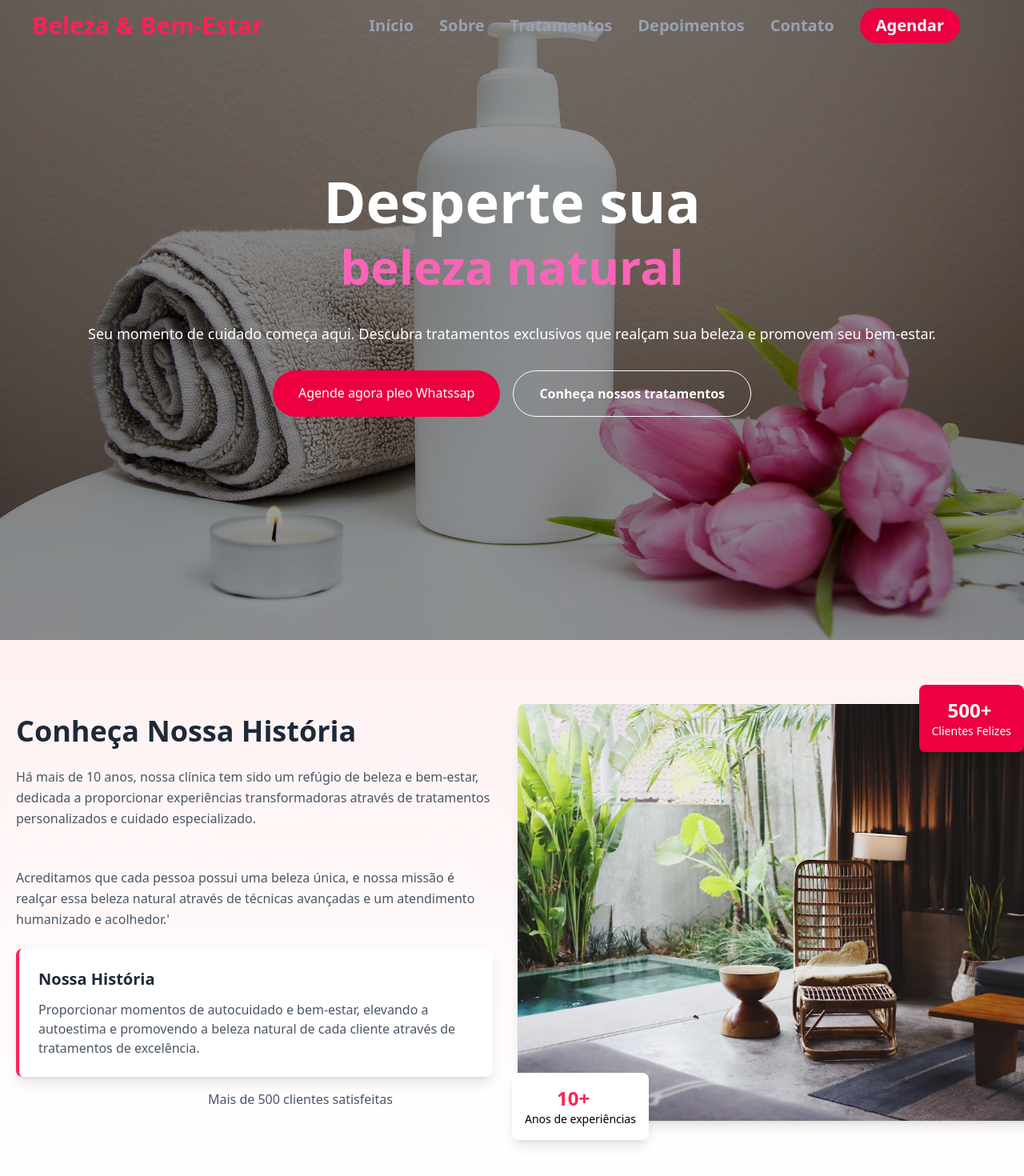
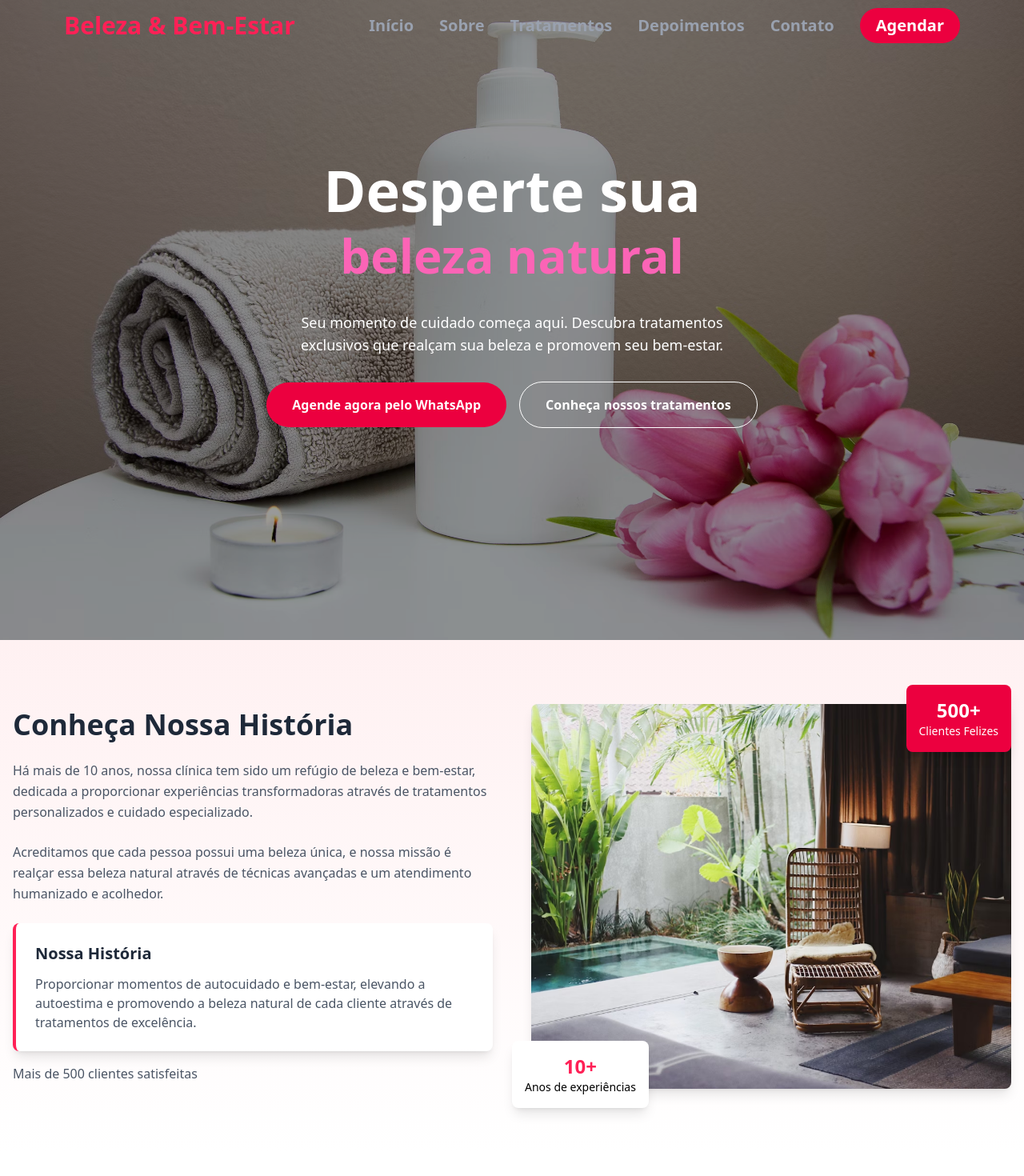
Before and after one commit to Soareslili/Beleza-Bem-Estar, a React (Vite) app: page / in a window 1280 px wide. Shown: the top 1470 px of the page at 80% size. Built offline with nearby package versions, Linux system fonts and the light colour scheme.

Commit message:
Atualizando Header e About, criando o Contact com informações do spa, com dias e horário, com botões de agendamentos e desconto

```diff
--- a/src/App.jsx
+++ b/src/App.jsx
@@ -2,6 +2,7 @@ import { About } from "./components/About"
 import { Hero } from "./components/hero"
 import { Treatment } from "./components/treatment"
 import {Testimony} from "./components/Testimony"
+import { Contact } from "./components/Contact"
 
 
 function App() {
@@ -13,6 +14,7 @@ function App() {
     <About/>
     <Treatment/>
     <Testimony/>
+    <Contact/>
     </>
   )
 }
--- a/src/components/About.jsx
+++ b/src/components/About.jsx
@@ -1,34 +1,42 @@
 import BemEstar from '../assets/spa.avif'
-
 
 export function About() {
     return (
         <section className='py-20 to-white from-rose-50 bg-gradient-to-b'>
-            <div className='grid md:grid-cols-2 gap-12 items-center'>
-                <div className='flex flex-col ml-5'>
-                    <h2 className='text-3xl md:text-4xl font-playfair font-bold text-gray-800 mb-6'>Conheça Nossa História</h2>
-                    <p className='text-gray-600 mb-6 leading-relaxed'>Há mais de 10 anos, nossa clínica tem sido um refúgio de beleza e bem-estar, dedicada a proporcionar experiências transformadoras através de tratamentos personalizados e cuidado especializado.</p>
-                    <br />
-                    <p className='text-gray-600 mb-6 leading-relaxed'>Acreditamos que cada pessoa possui uma beleza única, e nossa missão é realçar essa beleza natural através de técnicas avançadas e um atendimento humanizado e acolhedor.'</p>
+            <div className='grid md:grid-cols-2 gap-12 items-center px-4'>
+                <div className='flex flex-col'>
+                    <h2 className='text-3xl md:text-4xl font-playfair font-bold text-gray-800 mb-6'>
+                        Conheça Nossa História
+                    </h2>
+                    <p className='text-gray-600 mb-6 leading-relaxed'>
+                        Há mais de 10 anos, nossa clínica tem sido um refúgio de beleza e bem-estar, dedicada a proporcionar experiências transformadoras através de tratamentos personalizados e cuidado especializado.
+                    </p>
+                    <p className='text-gray-600 mb-6 leading-relaxed'>
+                        Acreditamos que cada pessoa possui uma beleza única, e nossa missão é realçar essa beleza natural através de técnicas avançadas e um atendimento humanizado e acolhedor.
+                    </p>
                     <div className='bg-white p-6 rounded-lg shadow-lg border-l-4 border-rose-500'>
                         <h3 className='font-playfair font-bold text-xl text-gray-800 mb-3'>Nossa História</h3>
-                        <p className='text-gray-600'>Proporcionar momentos de autocuidado e bem-estar, elevando a autoestima e promovendo a beleza natural de cada cliente através de tratamentos de excelência.</p>
+                        <p className='text-gray-600'>
+                            Proporcionar momentos de autocuidado e bem-estar, elevando a autoestima e promovendo a beleza natural de cada cliente através de tratamentos de excelência.
+                        </p>
                     </div>
-                    <p className='text-gray-600 mt-4 ml-60'>Mais de 500 clientes satisfeitas</p>
+                    <p className='text-gray-600 mt-4 text-right md:text-left text-sm md:text-base'>
+                        Mais de 500 clientes satisfeitas
+                    </p>
                 </div>
-                <div className="relative flex justify-center">
-                    <div className='absolute -top-6 -right-0 bg-rose-600 text-white p-4 rounded-lg shadow-lg'>
-                        <p className='text-2xl font-bold ml-5'>500+ </p>
-                        <p className='text-sm'>Clientes Felizes</p>
+                <div className="relative flex justify-center mt-10 md:mt-0">
+                    <div className='absolute -top-6 right-4 md:right-0 bg-rose-600 text-white p-4 rounded-lg shadow-lg'>
+                        <p className='text-2xl font-bold text-center'>500+</p>
+                        <p className='text-sm text-center'>Clientes Felizes</p>
                     </div>
                     <img
-                        className=' max-w-[650px] rounded-lg shadow-lg'
+                        className='w-full max-w-[400px] md:max-w-[650px] rounded-lg shadow-lg object-cover'
                         src={BemEstar}
                         alt='sala-para-spa'
                     />
-                    <div className='absolute -bottom-6 -left-6 bg-white p-4 rounded-lg shadow-lg'>
-                        <p className=' text-rose-500 text-2xl font-bold ml-10'>10+</p>
-                        <p className='text-sm'>Anos de experiências</p>
+                    <div className='absolute -bottom-6 left-4 md:-left-6 bg-white p-4 rounded-lg shadow-lg'>
+                        <p className='text-rose-500 text-2xl font-bold text-center'>10+</p>
+                        <p className='text-sm text-center'>Anos de experiências</p>
                     </div>
                 </div>
             </div>
--- /dev/null
+++ b/src/components/Contact.jsx
@@ -0,0 +1,95 @@
+export function Contact() {
+    return (
+        <section className="py-20 bg-white">
+            <div className="text-center mb-16">
+                <h2 className="text-3xl md:text-4xl font-playfair font-bold text-gray-800 mb-4">Entre em Contato</h2>
+                <p className="text-gray-600 max-w-2xl mx-auto text-lg">
+                    Tire suas dúvidas ou agende um horário! Estamos aqui para cuidar de você.
+                </p>
+            </div>
+            <div>
+                <div className="grid gap-12 lg:grid-cols-2 px-4 max-w-5xl mx-auto">
+
+                     <div className=" h-[500px] bg-gradient-to-br from-rose-50 to-rose-100 p-8 rounded-2xl flex flex-col justify-between">
+                        <div>
+                            <h3 className="text-2xl font-playfair font-bold text-gray-800 mb-6">Informações de Contato</h3>
+                            <div className="flex items-center gap-4 mb-6">
+                                <div className="w-12 h-12 bg-rose-600 rounded-full flex items-center justify-center"></div>
+                                <div className="flex flex-col">
+                                    <h5 className="font-semibold text-gray-800">Telefone</h5>
+                                    <p className="text-gray-600">(11) 99999-9999</p>
+                                </div>
+                            </div>
+                            <div className="flex items-center gap-4 mb-6">
+                                <div className="w-12 h-12 bg-rose-600 rounded-full flex items-center justify-center"></div>
+                                <div className="flex flex-col">
+                                    <h5 className="font-semibold text-gray-800">Endereço</h5>
+                                    <p className="text-gray-600">
+                                        Rua das Flores, 123 - Centro <br />
+                                        São Paulo, SP - CEP:01234-567
+                                    </p>
+                                </div>
+                            </div>
+                            <div className="flex items-center gap-4 mb-6">
+                                <div className="w-12 h-12 bg-rose-600 rounded-full flex items-center justify-center"></div>
+                                <div className="flex flex-col">
+                                    <h5 className="font-semibold text-gray-800">Horário de Funcionamento</h5>
+                                    <p className="text-gray-600">Segunda a Sexta: 9h às 18h</p>
+                                    <p className="text-gray-600">Sábado: 9h às 16h</p>
+                                    <p className="text-gray-600">Domingos Fechados</p>
+                                </div>
+                            </div>
+                        </div>
+                        <a
+                            href=""
+                            className="mt-6 block bg-rose-600 text-white py-4 px-6 rounded-xl hover:bg-rose-700 transition-all duration-300 shadow-lg text-center transform hover:scale-105 hover:translate-z-0"
+                            style={{ willChange: 'transform' }}
+                        >
+                            Conversar no WhatsApp
+                        </a>
+                    </div>
+                    {/* Perguntas Frequentes */}
+                    <div className="flex flex-col bg-white w-full max-w-lg mx-auto">
+                        <h3 className="text-2xl font-playfair font-bold text-gray-800 mb-6">Perguntas Frequentes</h3>
+                        <div className="bg-gray-50 rounded-lg p-6 hover:bg-gray-100 transition-colors mb-4">
+                            <h4 className="font-semibold text-gray-800 mb-3">Como posso agendar um horário?</h4>
+                            <p className="text-gray-600 leading-relaxed">
+                                Você pode agendar através de nosso WhatsApp clicando no botão 'Agendar' ou nos ligando diretamente.
+                            </p>
+                        </div>
+                        <div className="bg-gray-50 rounded-lg p-6 hover:bg-gray-100 transition-colors mb-4">
+                            <h4 className="font-semibold text-gray-800 mb-3">Preciso de algum preparo antes dos tratamentos?</h4>
+                            <p className="text-gray-600 leading-relaxed">
+                                Dependendo do tratamento, pode haver orientações específicas. Nossa equipe te informará sobre todos os detalhes no agendamento.
+                            </p>
+                        </div>
+                        <div className="bg-gray-50 rounded-lg p-6 hover:bg-gray-100 transition-colors mb-4">
+                            <h4 className="font-semibold text-gray-800 mb-3">Vocês trabalham com que horários?</h4>
+                            <p className="text-gray-600 leading-relaxed">
+                                Funcionamento de segunda a sexta das 9h às 18h, sábados das 9h às 16h. Domingos fechados.
+                            </p>
+                        </div>
+                        <div className="bg-gray-50 rounded-lg p-6 hover:bg-gray-100 transition-colors mb-4">
+                            <h4 className="font-semibold text-gray-800 mb-3">Os tratamentos são seguros?</h4>
+                            <p className="text-gray-600 leading-relaxed">
+                                Sim! Todos os nossos tratamentos são realizados por profissionais qualificados e utilizamos produtos de alta qualidade.
+                            </p>
+                        </div>
+                        <div className="mt-8 p-6 bg-gradient-to-r from-rose-600 to-rose-700 rounded-2xl text-white">
+                            <h4 className="font-playfair font-bold text-xl mb-3">Primeira vez?</h4>
+                            <p className="mb-4 opacity-90">
+                                Ganhe 15% de desconto no seu primeiro tratamento! Entre em contato e agende sua avaliação gratuita.
+                            </p>
+                            <a
+                                href=""
+                                className="bg-white text-rose-600 px-6 py-3 rounded-full font-semibold hover:bg-rose-300 transition-all duration-300 shadow-lg text-center transform hover:scale-105 hover:translate-z-0"
+                            >
+                                Quero meu desconto!
+                            </a>
+                        </div>
+                    </div>
+                </div>
+            </div>
+        </section>
+    )
+}
--- a/src/components/Hero.jsx
+++ b/src/components/Hero.jsx
@@ -23,11 +23,12 @@ export function Hero() {
                 style={{ backgroundColor: 'rgba(0,0,0,0.40)' }}
             ></div>
   <header
-                className={`fixed top-0 left-0 z-50 flex h-16 w-full items-center justify-between transition-colors duration-300
+    className={`fixed top-0 left-0 z-50 flex h-16 w-full items-center justify-center transition-colors duration-300
         ${scrolled ? 'bg-white shadow-md' : 'bg-transparent'}
     `}
 >
-                <a className="text-rose-500 font-bold text-3xl font-playfair ml-10" href="#">Beleza & Bem-Estar</a>
+    <div className="flex w-full max-w-6xl items-center justify-between px-4 mx-auto">
+        <a className=" text-rose-500 font-bold text-3xl font-playfair md:block" href="#">Beleza & Bem-Estar</a>
         <button
             className="md:hidden text-4xl text-rose-600"
             aria-label="Abrir menu"
@@ -35,8 +36,11 @@ export function Hero() {
         >
             &#9776;
         </button>
-                <nav className={`${menuOpen ? 'flex' : 'hidden'} flex flex-col items-center space-y-6 text-xl font-roboto font-semibold py-10 px-6 shadow-md mr-20 absolute top-16 left-0 w-full
-        md:flex md:static md:flex-row md:items-center md:space-y-0 md:gap-8 md:w-auto md:py-0 md:px-0 md:shadow-none md:bg-transparent`}>
+        <nav className={`
+            ${menuOpen ? 'flex bg-white' : 'hidden'}
+            flex flex-col items-center space-y-6 text-xl font-roboto font-semibold py-10 px-6 shadow-md absolute top-16 left-0 w-full
+            md:flex md:static md:flex-row md:space-y-0 md:gap-8 md:w-auto md:py-0 md:px-0 md:shadow-none md:bg-transparent
+        `}>
             <a className="text-gray-400 hover:text-pink-300 transition-colors duration-200" href="">Início</a>
             <a className="text-gray-400 hover:text-pink-300 transition-colors duration-200" href="">Sobre</a>
             <a className="text-gray-400 hover:text-pink-300 transition-colors duration-200" href="">Tratamentos</a>
@@ -44,24 +48,31 @@ export function Hero() {
             <a className="text-gray-400 hover:text-pink-300 transition-colors duration-200" href="">Contato</a>
             <a className="bg-rose-600 text-white py-2 px-5 rounded-full gap-2 hover:bg-pink-700 transition-colors duration-200" href="">Agendar</a>
         </nav>
+    </div>
 </header>
+
 
             <main className="relative z-10 flex flex-col items-center justify-center text-white text-center h-[calc(100vh-4rem)] px-4">
                 <div>
-                    <h1 className="text-4xl md:text-7xl font-bold mb-4">Desperte sua</h1>
-                    <h2 className="text-3xl text-pink-400 md:text-6xl font-semibold">beleza natural</h2>
-                    <p className='text-lg mt-10'>Seu momento de cuidado começa aqui. Descubra tratamentos exclusivos que realçam sua beleza e promovem seu bem-estar.</p>
+                    <h1 className="text-3xl sm:text-4xl md:text-7xl font-bold mb-4">Desperte sua</h1>
+                    <h2 className="text-2xl sm:text-3xl text-pink-400 md:text-6xl font-semibold">beleza natural</h2>
+                    <p className='text-base sm:text-lg mt-10 max-w-xl mx-auto'>
+                        Seu momento de cuidado começa aqui. Descubra tratamentos exclusivos que realçam sua beleza e promovem seu bem-estar.
+                    </p>
                 </div>
-                <div className="flex mt-8 gap-4">
-                    <a className="bg-rose-600 text-white font-semibol text-ls py-4 px-8 rounded-full hover:bg-pink-700 transition-colors duration-300" href="">Agende agora pleo Whatssap</a>
+                <div className="flex flex-col sm:flex-row mt-8 gap-4 w-full sm:w-auto justify-center items-center">
+                    <a className="bg-rose-600 text-white font-semibold text-base py-4 px-8 rounded-full hover:bg-pink-700 transition-colors duration-300 w-full sm:w-auto text-center" href="">
+                        Agende agora pelo WhatsApp
+                    </a>
                     <a
-                        className="bg-transparent text-white border border-white font-semibold py-4 px-8 rounded-full hover:bg-white hover:text-black transition-colors duration-300"
+                        className="bg-transparent text-white border border-white font-semibold py-4 px-8 rounded-full hover:bg-white hover:text-black transition-colors duration-300 w-full sm:w-auto text-center"
                         href=""
                     >
                         Conheça nossos tratamentos
                     </a>
                 </div>
             </main>
+
         </div>
     )
 }
```
Lines whose indentation alone changed are shown as unchanged.
